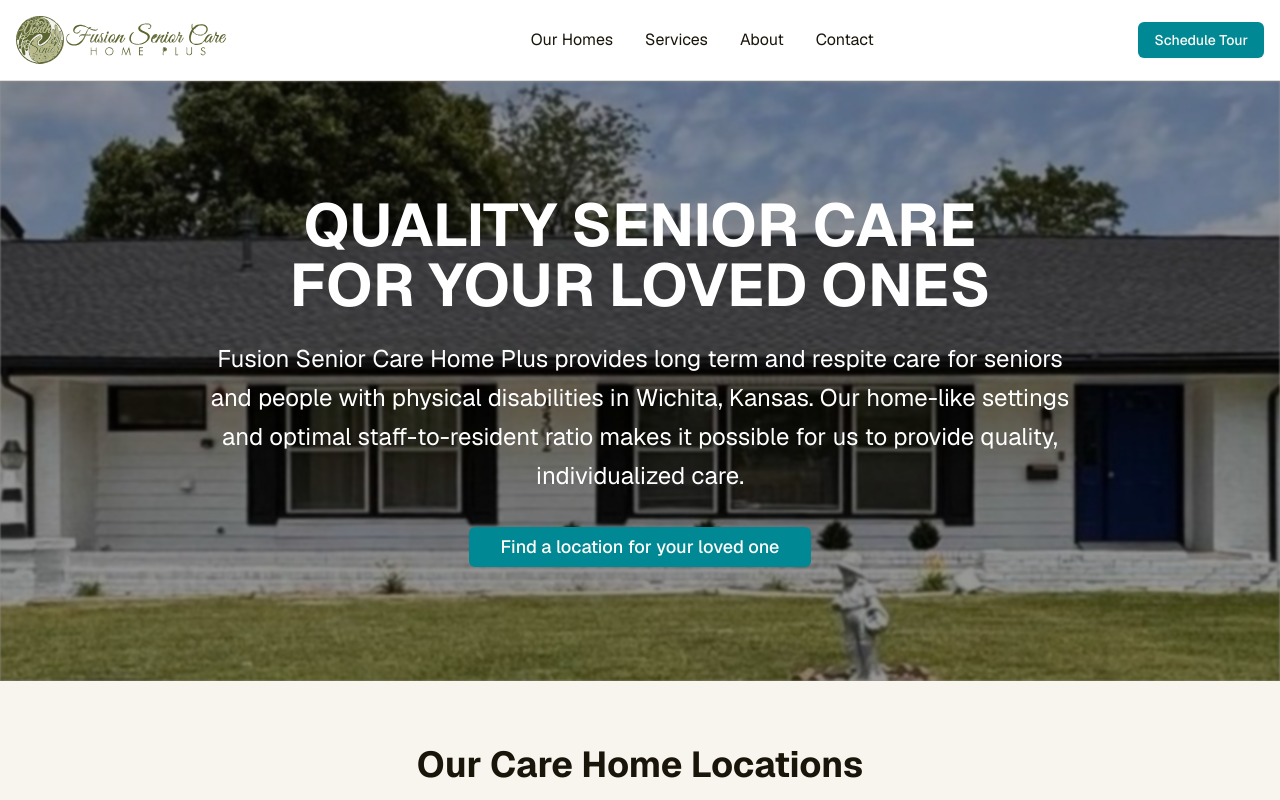
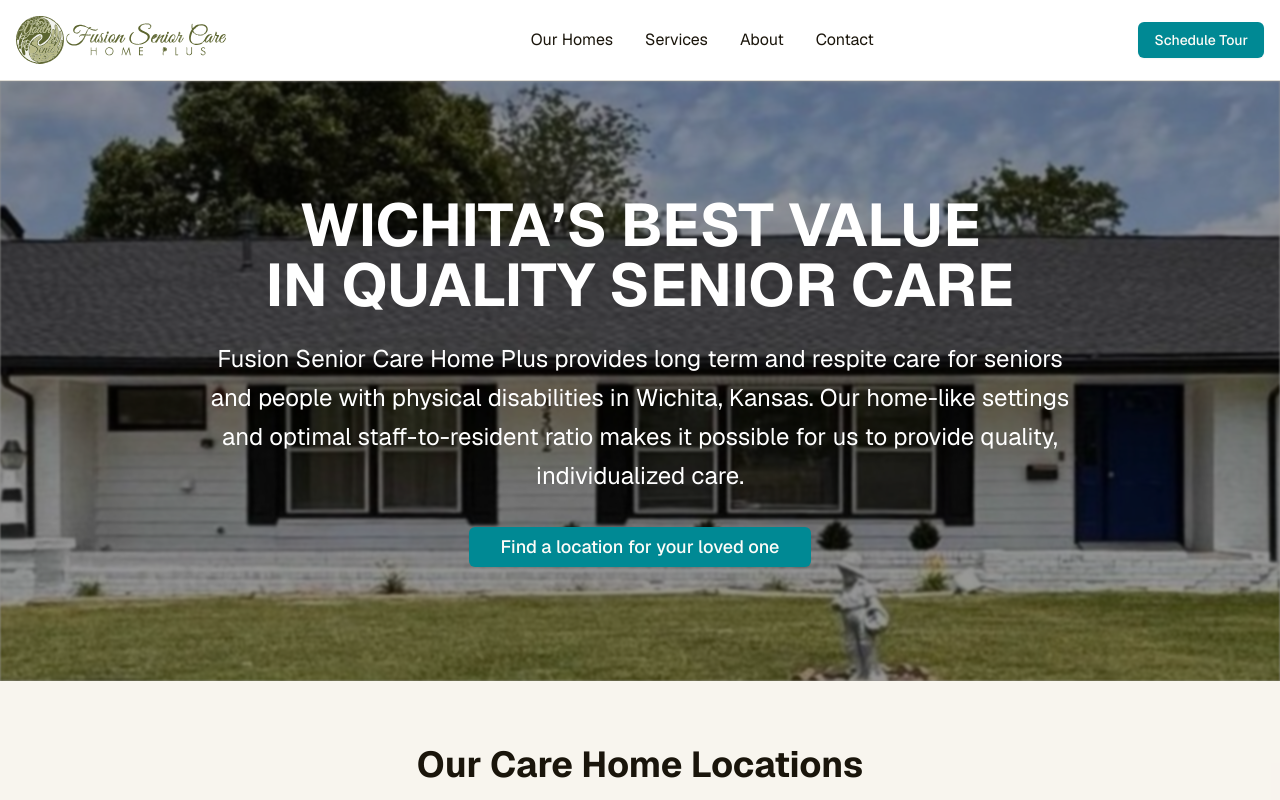
Before and after one commit to Jonathancodeglitch/fusion-homes, a Next.js app: page / in a window 1280 px wide. Shown: the top 800 px of the page. Built offline with nearby package versions, Linux system fonts and the light colour scheme.

Commit message:
changed content

```diff
--- a/app/components/about.tsx
+++ b/app/components/about.tsx
@@ -9,7 +9,7 @@ export function About() {
           {/* Text Content */}
           <div>
             <h2 className="text-4xl font-bold text-foreground mb-6 text-balance">
-              Our Family History
+              History of Our Homes
             </h2>
             <div className="space-y-6 text-foreground leading-relaxed">
               <p className="text-lg">
--- a/app/components/hero.tsx
+++ b/app/components/hero.tsx
@@ -19,7 +19,7 @@ export function Hero() {
       {/* Content */}
       <div className="relative z-10 text-center text-white max-w-4xl mx-auto px-4">
         <h1 className="text-5xl md:text-6xl font-bold mb-6 text-balance">
-          QUALITY SENIOR CARE FOR YOUR LOVED ONES
+          WICHITA’S BEST VALUE IN QUALITY SENIOR CARE
         </h1>
         <p className="text-xl md:text-2xl mb-8 text-pretty leading-relaxed">
           Fusion Senior Care Home Plus provides long term and respite care for
```
